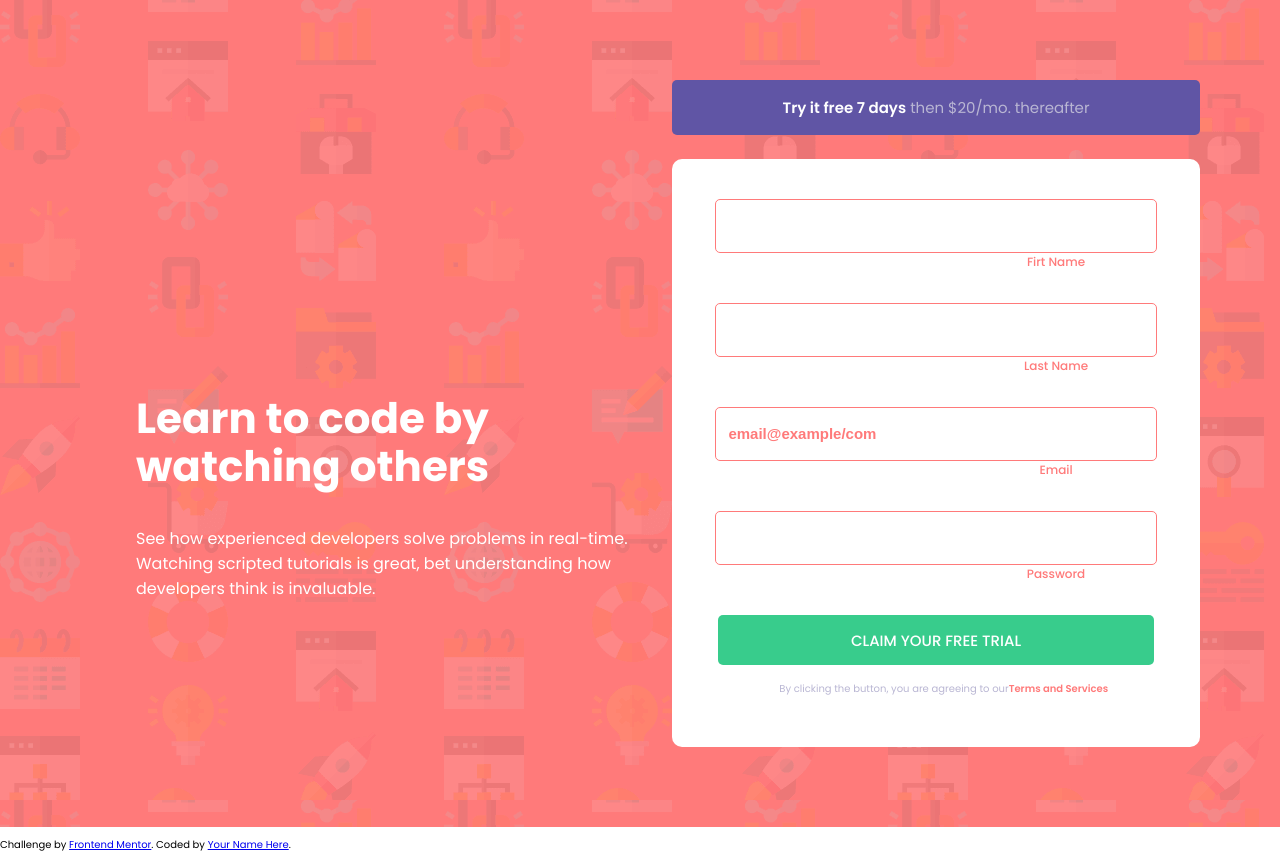
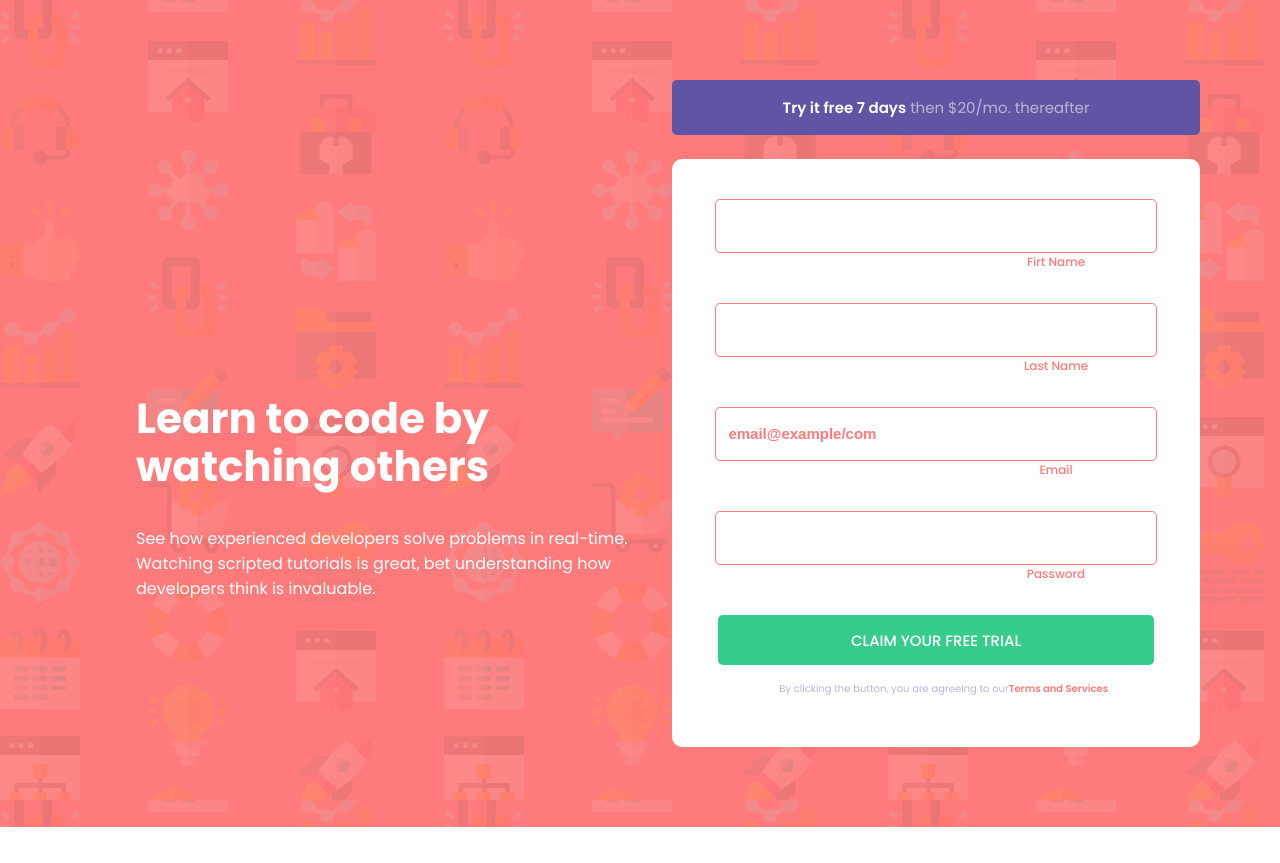
Before and after one commit to KlausMachado/formReact, a React (Create React App) app: page / in a window 1280 px wide. After the commit the page ends 827 px from the top, so only its background shows below. Built offline with nearby package versions, Linux system fonts and the light colour scheme.

Commit message:
updates index

```diff
--- a/public/index.html
+++ b/public/index.html
@@ -10,20 +10,7 @@
       content="Web site created using create-react-app"
     />
     <link rel="apple-touch-icon" href="%PUBLIC_URL%/logo192.png" />
-    <!--
-      manifest.json provides metadata used when your web app is installed on a
-      user's mobile device or desktop. See https://developers.google.com/web/fundamentals/web-app-manifest/
-    -->
     <link rel="manifest" href="%PUBLIC_URL%/manifest.json" />
-    <!--
-      Notice the use of %PUBLIC_URL% in the tags above.
-      It will be replaced with the URL of the `public` folder during the build.
-      Only files inside the `public` folder can be referenced from the HTML.
-
-      Unlike "/favicon.ico" or "favicon.ico", "%PUBLIC_URL%/favicon.ico" will
-      work correctly both with client-side routing and a non-root public URL.
-      Learn how to configure a non-root public URL by running `npm run build`.
-    -->
     <link rel="preconnect" href="https://fonts.googleapis.com">
 <link rel="preconnect" href="https://fonts.gstatic.com" crossorigin>
 <link href="https://fonts.googleapis.com/css2?family=Poppins:wght@400;500;600;700&display=swap" rel="stylesheet">
@@ -32,21 +19,5 @@
   <body>
     <noscript>You need to enable JavaScript to run this app.</noscript>
     <div id="root"></div>
-    <!--
-      This HTML file is a template.
-      If you open it directly in the browser, you will see an empty page.
-
-      You can add webfonts, meta tags, or analytics to this file.
-      The build step will place the bundled scripts into the <body> tag.
-
-      To begin the development, run `npm start` or `yarn start`.
-      To create a production bundle, use `npm run build` or `yarn build`.
-    -->
-    <footer>
-      <p class="attribution" style="font-size: 10px;">
-        Challenge by <a href="https://www.frontendmentor.io?ref=challenge" target="_blank">Frontend Mentor</a>.
-        Coded by <a href="#">Your Name Here</a>.
-      </p>
-    </footer>
   </body>
 </html>
--- a/src/component/form.js
+++ b/src/component/form.js
@@ -5,7 +5,7 @@
     <>
       <Div>
         <Button>
-          <span style={{ fontWeight: "600", color: "#fff" }}>
+          <span style={{ fontWeight: "600", color: "#fff",  }}>
             Try it free 7 days
           </span>{" "}
           then $20/mo. thereafter
```
